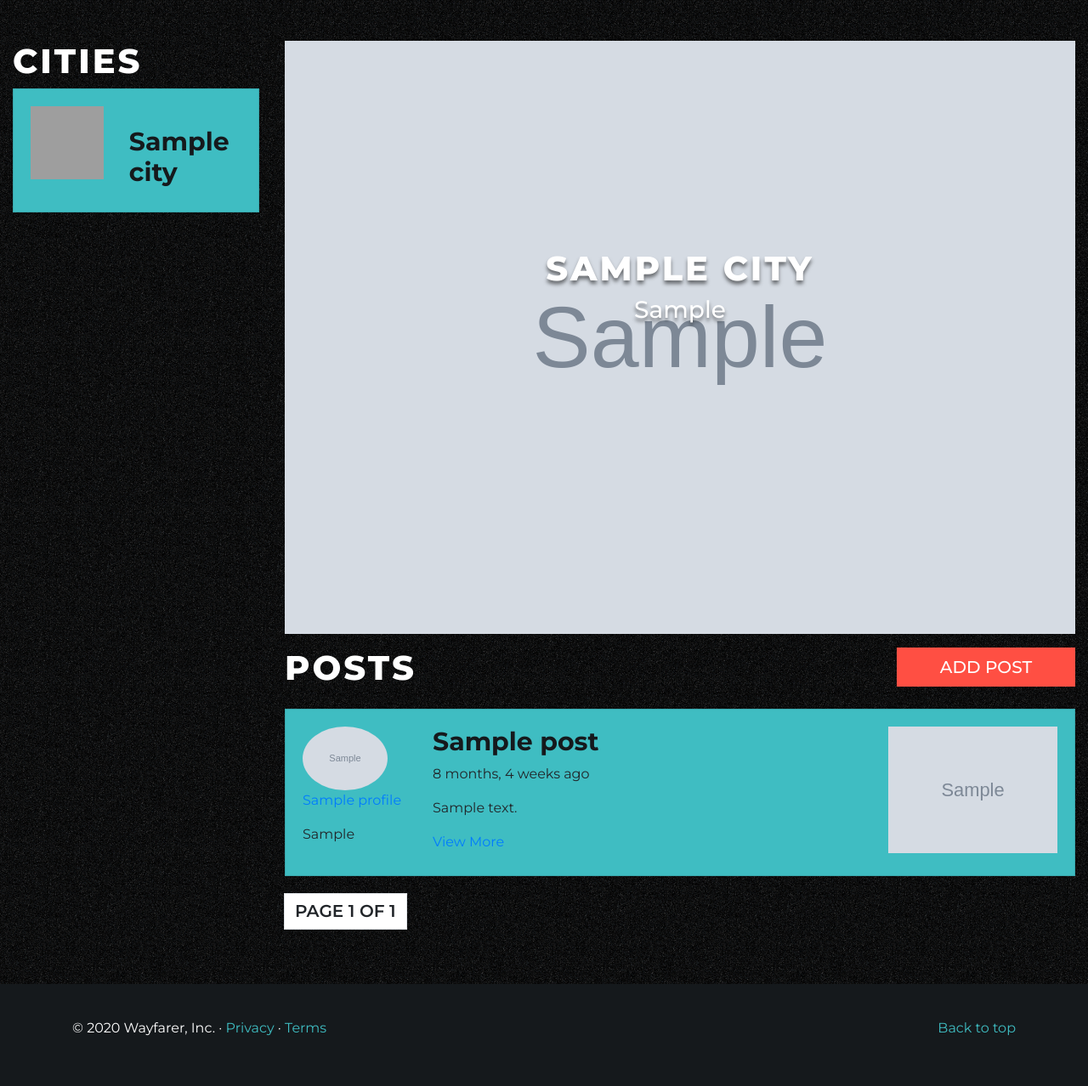
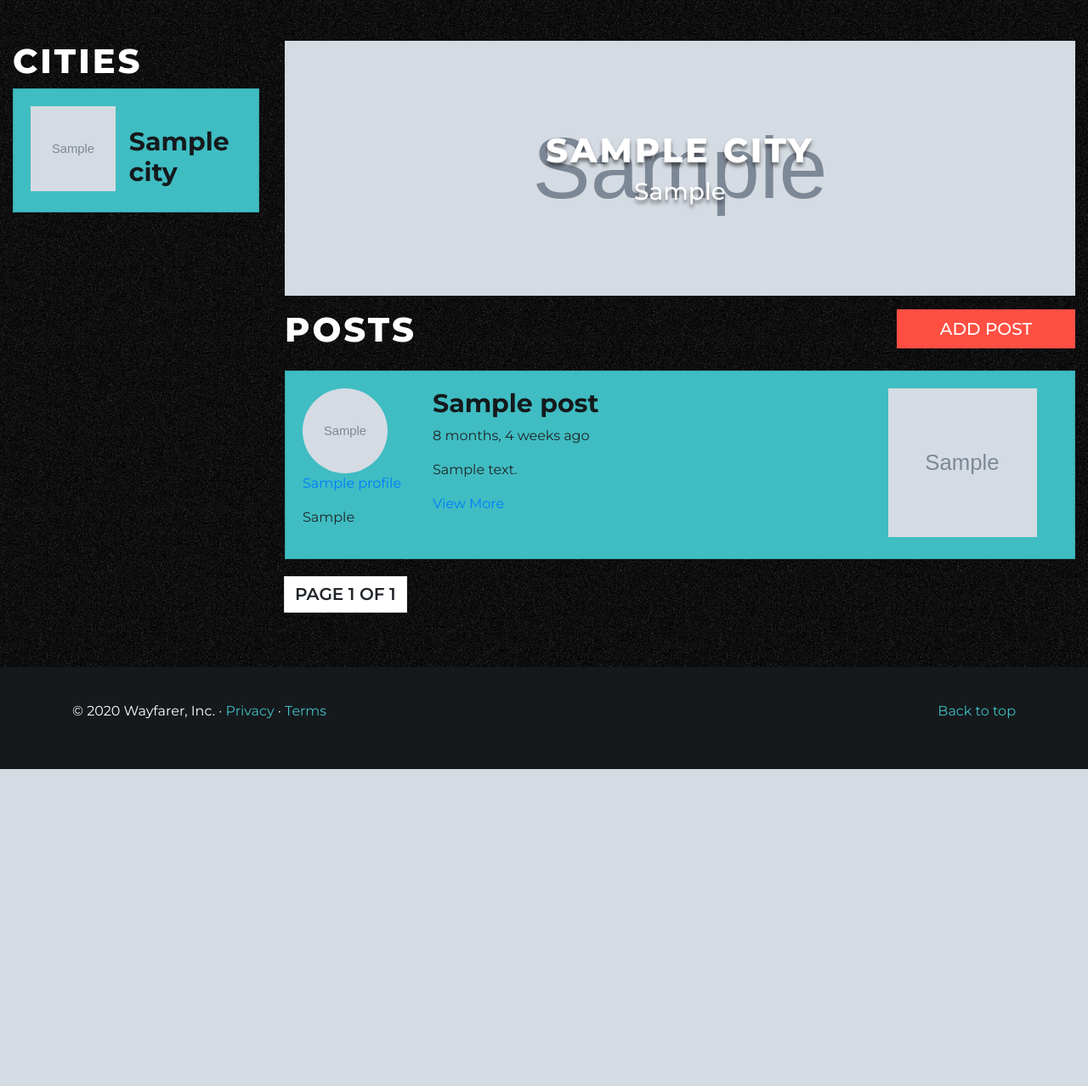
Before and after one commit to gabtorre/wayfarer, a Django app: a page that uses main_app/templates/main.html in a window 1280 px wide. Shown: the part 103-1381 px from the top of the page at 85% size. After the commit the page ends 1008 px from the top, so only its background shows below. Run offline with Django 3.2, Linux system fonts and the light colour scheme; a user stored in the database is signed in; tables that the repository leaves empty hold one stand-in row (values such as "Sample post"); grey boxes marked "Sample" are stand-in pictures; some libraries are stand-ins or nearby versions; grey boxes are pictures that could not be loaded.

Commit message:
cities page styling

```diff
--- a/main_app/static/styles/main.css
+++ b/main_app/static/styles/main.css
@@ -192,3 +192,33 @@ h1 {
   border-radius: 0px;
   text-transform: uppercase;
 }
+
+.cropped {
+  width: 100px;
+  height: 100px;
+  object-fit: cover;
+}
+
+.big-crop {
+  width: auto;
+  height: 300px;
+  object-fit: cover;
+}
+
+.prof-crop {
+  width: 100px;
+  height: 100px;
+  object-fit: cover;
+}
+
+.prof-page-crop {
+  width: 175px;
+  height: 175px;
+  object-fit: cover;
+}
+
+.post-img {
+  width: 175px;
+  height: 175px;
+  object-fit: cover;
+}
--- a/main_app/templates/account/profile.html
+++ b/main_app/templates/account/profile.html
@@ -12,7 +12,7 @@
         <div class="text-center">
             <img class="img-fluid rounded mt-3" src="https://d1bvwpcbxq9v24.cloudfront.net/NMS0HM9H/Sunset-Skyline-Header-Image.-Courtesty-Austin-Convention-Visitors-Bureau-Credit-Geoff-Duncan_exp-May-2020.jpg" alt="">
             <div class="card card-profile p-2 w-25 mx-auto">
-                <img class="img-thumbnail rounded-circle z-depth-2 mx-auto" width="150px" alt="100x100" src="{{ user.profile.image.url }}"  data-holder-rendered="true">
+                <img class="prof-page-crop rounded-circle z-depth-2 mx-auto" width="150px" alt="100x100" src="{{ t_user.profile.image.url }}"  data-holder-rendered="true">
                 {{t_user.profile.name}}
                 <br>
                 Current City: {{t_user.profile.city}}
--- a/main_app/templates/main.html
+++ b/main_app/templates/main.html
@@ -13,7 +13,7 @@
           <div class="card-body">
             <div class="row">
               <div class="col-sm-5">
-                <img class="img-thumb" src="https://picsum.photos/100" />
+                  <img class="cropped" src="{{city.image}}" />
               </div>
               <div class="col-sm-7">
                 <h3 class="article-title mt-4">{{city.name}}</h3>
@@ -28,7 +28,7 @@
     <!-- City Header -->
     <div class="col-sm-9">
       <div class="box">
-        <img src="{{c_city.image}}" width="100%" />
+        <img class="big-crop w-100" src="{{c_city.image}}"/>
         <div class="img-title">
           <h1>{{c_city.name}}</h1>
           <h3>{{c_city.country}}</h3>
@@ -62,7 +62,7 @@
 
               <div class="row">
                 <div class="col-sm-2">
-                  <img width="100px" class="img-thumb rounded-circle" src="{{ post.user.profile.image.url }}" />
+                  <img class="prof-crop rounded-circle" src="{{ post.user.profile.image.url }}" />
                   <p><a href="{% url 'profile' post.user.profile.slug %}">{{ post.user.profile.name }}</a></p>
                   <p>{{ post.user.profile.city }}</p>
                 </div>
@@ -73,7 +73,7 @@
                   <a href="{% url 'post' post.id %}">View More</a>
                 </div>
                 <div class="col-sm-3">
-                  <img class="img-thumb" src="{{ post.image.url }}" />
+                  <img class="post-img" src="{{ post.image.url }}" />
                 </div>
               </div>
 
--- a/main_app/views.py
+++ b/main_app/views.py
@@ -74,9 +74,14 @@ def new_post(request, city_id):
 def post(request, post_id):
     post = Post.objects.get(id=post_id)
     if request.method == 'POST':
-        post_form = Post_Form(request.POST, request.FILES, instance=post)
-        if post_form.is_valid:
-            post_form.save()
+        post_form = Post_Form(request.POST, instance=post)
+        if post_form.is_valid():
+            u_post = post_form.save(commit=False)
+            if request.FILES:
+                u_post.image = request.FILES['image']
+            else:
+                u_post.image = ('images/default.jpg')
+            u_post.save()
         return redirect('post', post_id)
 
     post_form = Post_Form(instance=post)
```
